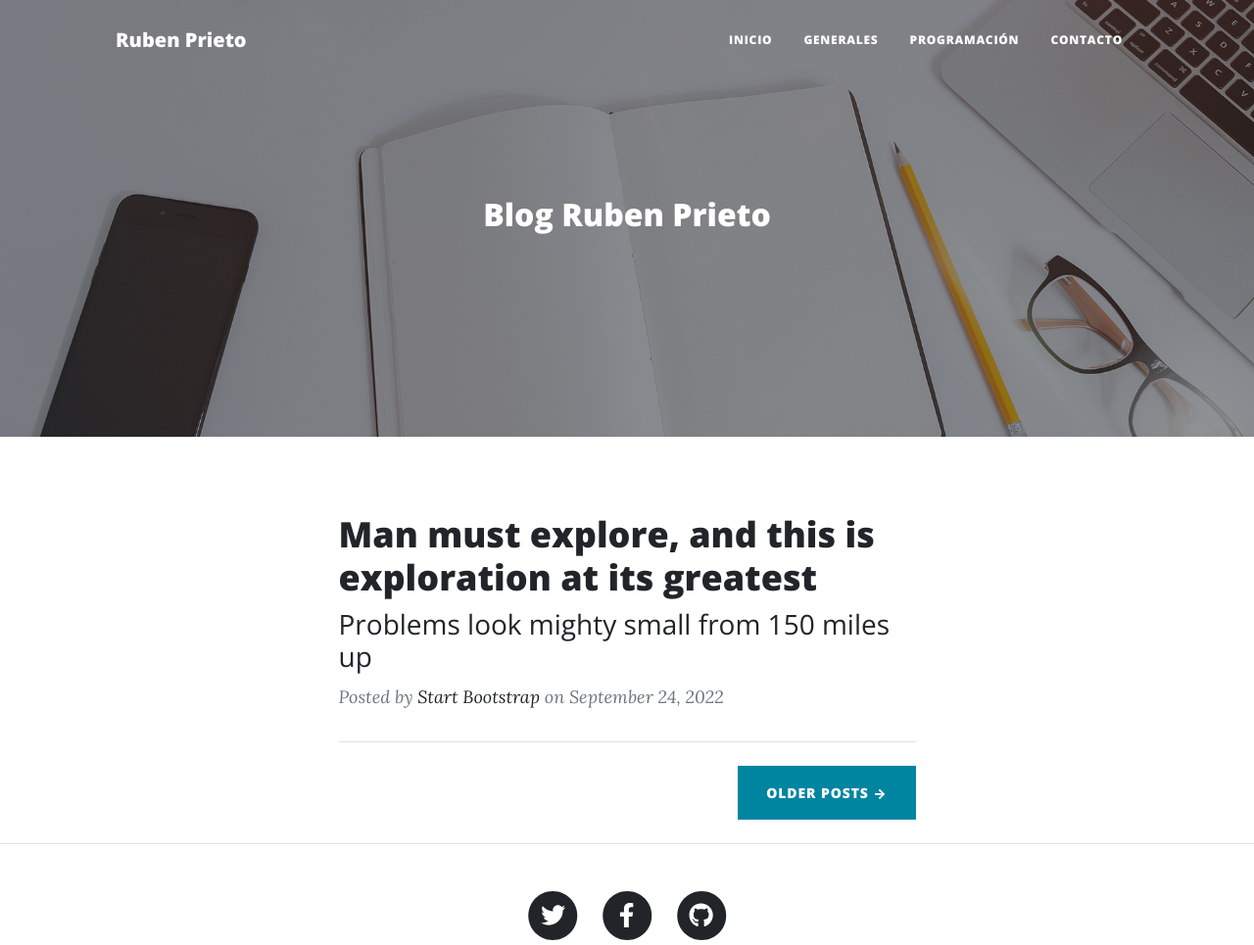
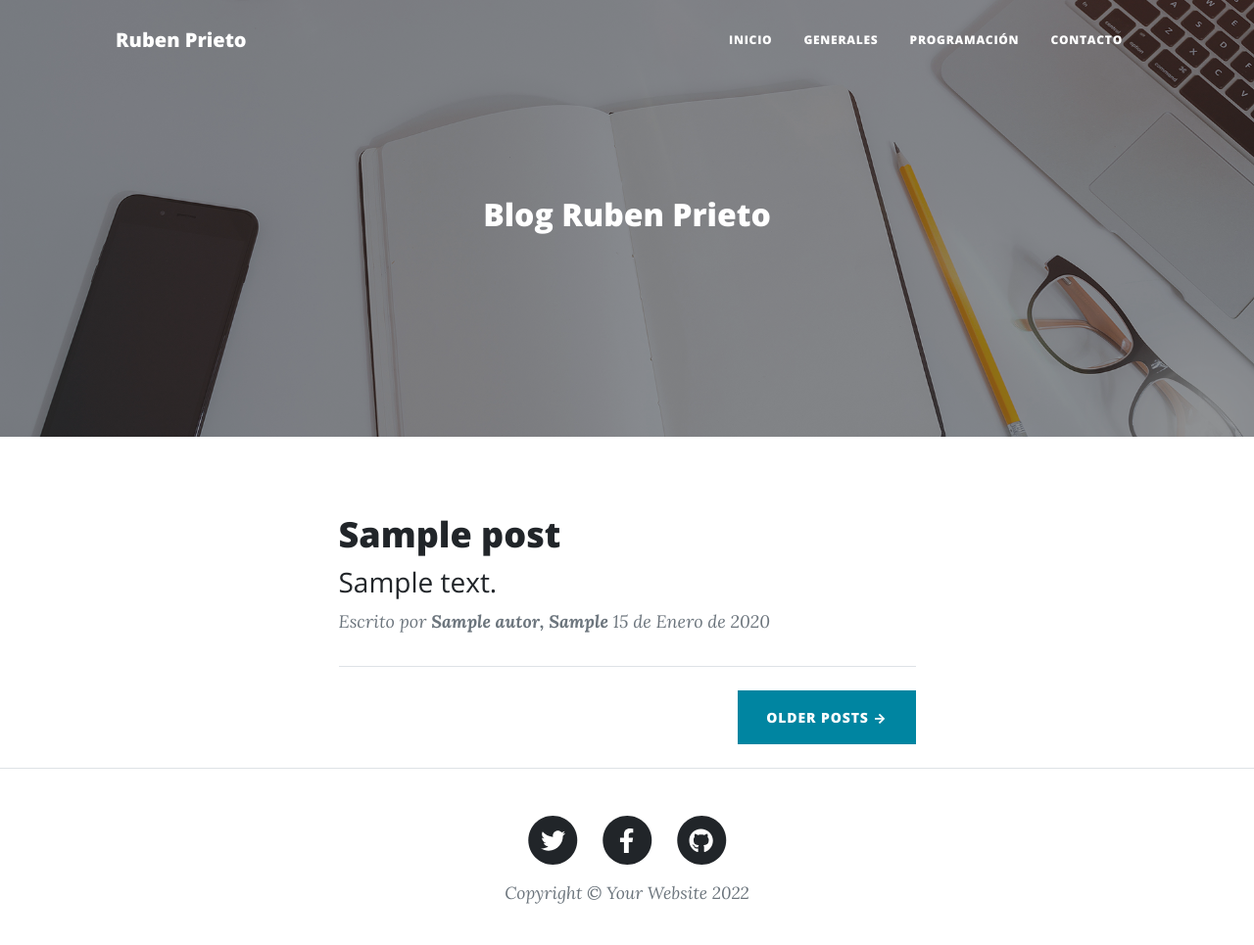
Before and after one commit to rbenprieto/Django-blog, a Django app: page /blog/ in a window 1280 px wide. Shown: the top 965 px of the page at 98% size. After the commit the page ends 923 px from the top, so only its background shows below. Run offline with Django 4.2, Linux system fonts and the light colour scheme; tables that the repository leaves empty hold one stand-in row (values such as "Sample post"); some libraries are stand-ins or nearby versions.

Commit message:
posts in templates

```diff
--- a/apps/blog/views.py
+++ b/apps/blog/views.py
@@ -7,15 +7,17 @@ from .models import (
 
 def home(request):
     post = Post.objects.filter(estado=True)
-    print(post)
-    return render(request, 'index.html')
+    return render(request, 'index.html', {'posts': post})
 
 
 def generales(request):
-    return render(request, 'generales.html')
+    post = Post.objects.filter(estado=True, categoria= Categoria.objects.filter(nombre='Generales').first())
+    return render(request, 'generales.html', {'posts': post})
 
 def programacion(request):
-    return render(request, 'programacion.html')
+    post = Post.objects.filter(estado=True, categoria= Categoria.objects.filter(nombre='Programación').first())
+    return render(request, 'programacion.html', {'posts': post})
 
 def contacto(request):
-    return render(request, 'contacto.html')
+    post = Post.objects.filter(estado=True, categoria= Categoria.objects.filter(nombre='Contacto').first())
+    return render(request, 'contacto.html', {'posts': post})
--- a/templates/index.html
+++ b/templates/index.html
@@ -52,20 +52,25 @@
             <div class="row gx-4 gx-lg-5 justify-content-center">
                 <div class="col-md-10 col-lg-8 col-xl-7">
                     <!-- Post preview-->
+                    {% if posts %}
+                        {% for post in posts %}
                             <div class="post-preview">
                                 <a href="post.html">
-                            <h2 class="post-title">Man must explore, and this is exploration at its greatest</h2>
-                            <h3 class="post-subtitle">Problems look mighty small from 150 miles up</h3>
+                                    <h2 class="post-title">{{post.titulo}}</h2>
+                                    <h3 class="post-subtitle">{{post.descripcion}}</h3>
                                 </a>
                                 <p class="post-meta">
-                            Posted by
-                            <a href="#!">Start Bootstrap</a>
-                            on September 24, 2022
+                                    Escrito por
+                                    <strong>{{post.autor}}</strong>
+                                    {{post.fecha_creacion}}
                                 </p>
                             </div>
                             <!-- Divider-->
                             <hr class="my-4" />
-
+                        {% endfor %}
+                    {% else %}
+                        <h1>No existen post registrados!</h1>
+                    {% endif %}
                     <!-- Pager-->
                     <div class="d-flex justify-content-end mb-4"><a class="btn btn-primary text-uppercase" href="#!">Older Posts →</a></div>
                 </div>
```
Lines whose indentation alone changed are shown as unchanged.
